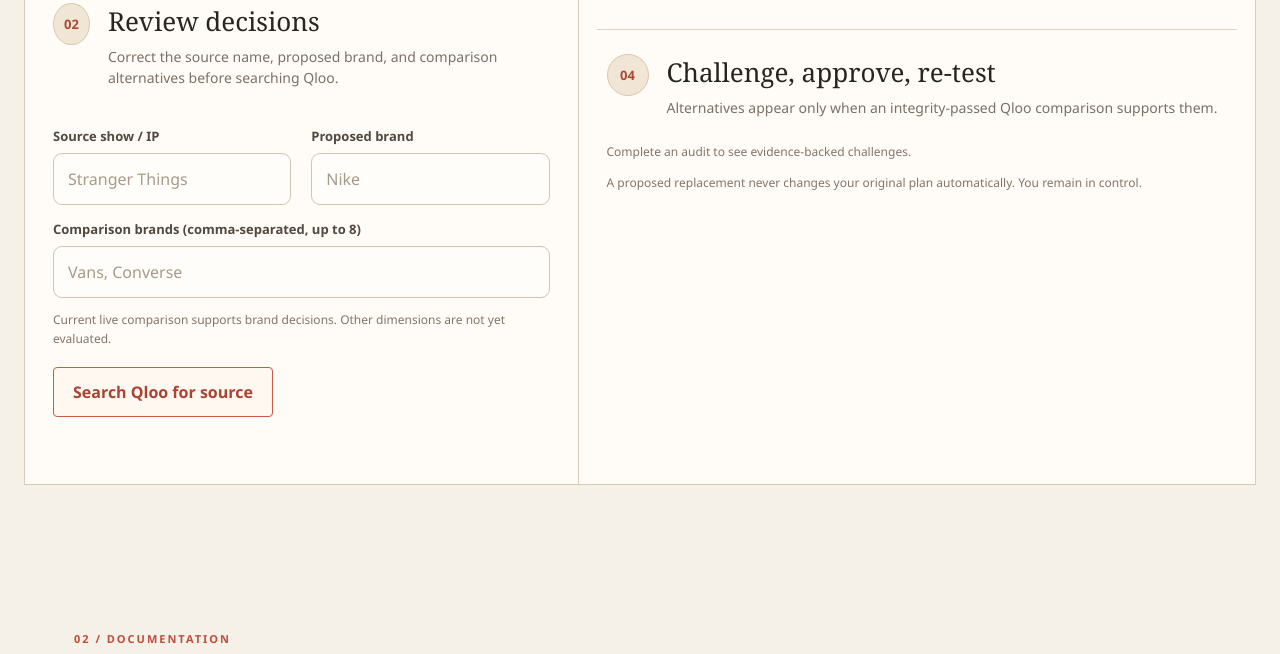
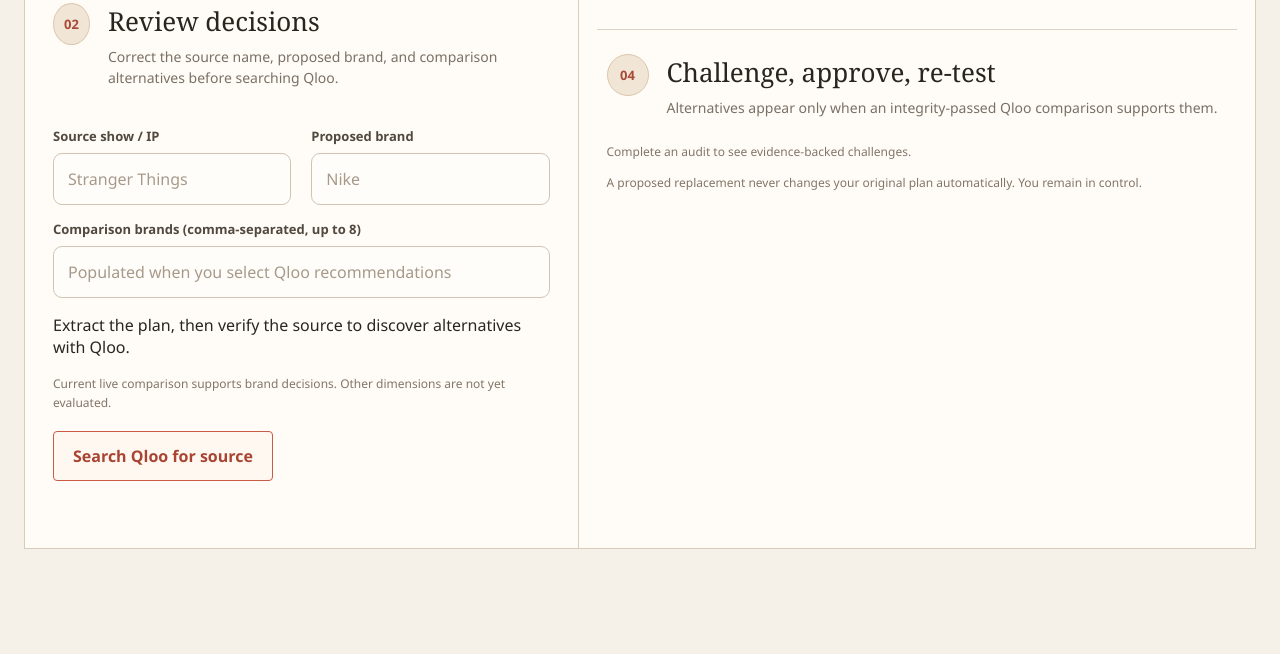
Before and after one commit to 0xaje/Veritype, a website: page public/index.html in a window 1280 px wide. Shown: the part 1339-1993 px from the top of the page. Drawn offline with Linux system fonts and the light colour scheme.

Commit message:
ux: explain when comparison candidates become available and remove misleading example placeholder

```diff
--- a/public/index.html
+++ b/public/index.html
@@ -5,7 +5,7 @@
 <section id="workspace" class="workspace"><div class="studio-label"><span class="live-dot"></span> THE INVESTIGATION DESK <span>QLOO-POWERED CULTURAL INTELLIGENCE</span></div><div class="studio-layout"><div class="studio-input"><div class="section-heading"><p class="eyebrow">01 / LIVE WORKSPACE</p><h2>Audit a cultural decision</h2><p>Work through the stages below. Nothing is submitted to Qloo until you confirm the source entity.</p></div>
 <div id="notice" role="status" aria-live="polite"></div>
 <div class="panel"><div class="panel-head"><span class="step">01</span><div><h3>Paste your plan</h3><p>Start with an AI-generated entertainment, IP, or campaign proposal.</p></div></div><label for="plan">Campaign proposal</label><textarea id="plan" rows="5" placeholder="Launch a Stranger Things campaign with Nike."></textarea><div class="actions"><button id="extract">Extract claims</button><span class="hint">AI-assisted extraction is a draft, not a Qloo finding.</span></div></div>
-<div class="panel"><div class="panel-head"><span class="step">02</span><div><h3>Review decisions</h3><p>Correct the source name, proposed brand, and comparison alternatives before searching Qloo.</p></div></div><div class="fields"><div><label for="source">Source show / IP</label><input id="source" placeholder="Stranger Things"></div><div><label for="candidate">Proposed brand</label><input id="candidate" placeholder="Nike"></div></div><label for="alternatives">Comparison brands (comma-separated, up to 8)</label><input id="alternatives" placeholder="Vans, Converse"><p class="hint">Current live comparison supports brand decisions. Other dimensions are not yet evaluated.</p><div class="actions"><button id="search" class="secondary">Search Qloo for source</button></div><div id="matches" class="matches" aria-live="polite"></div><div id="discovery" class="discovery" hidden><div class="discovery-head"><h4>Discover alternatives with Qloo</h4><p>Explore real Qloo brand recommendations for your verified source. Select brands to add them to the comparison.</p><button id="discover" type="button" class="secondary">Discover Qloo brands</button></div><div id="discovery-results" aria-live="polite"></div></div></div>
+<div class="panel"><div class="panel-head"><span class="step">02</span><div><h3>Review decisions</h3><p>Correct the source name, proposed brand, and comparison alternatives before searching Qloo.</p></div></div><div class="fields"><div><label for="source">Source show / IP</label><input id="source" placeholder="Stranger Things"></div><div><label for="candidate">Proposed brand</label><input id="candidate" placeholder="Nike"></div></div><label for="alternatives">Comparison brands (comma-separated, up to 8)</label><input id="alternatives" placeholder="Populated when you select Qloo recommendations"><p id="comparison-status" class="comparison-status" role="status">Extract the plan, then verify the source to discover alternatives with Qloo.</p><p class="hint">Current live comparison supports brand decisions. Other dimensions are not yet evaluated.</p><div class="actions"><button id="search" class="secondary">Search Qloo for source</button></div><div id="matches" class="matches" aria-live="polite"></div><div id="discovery" class="discovery" hidden><div class="discovery-head"><h4>Discover alternatives with Qloo</h4><p>Explore real Qloo brand recommendations for your verified source. Select brands to add them to the comparison.</p><button id="discover" type="button" class="secondary">Discover Qloo brands</button></div><div id="discovery-results" aria-live="polite"></div></div></div>
 </div><div class="studio-evidence"><div class="panel"><div class="panel-head"><span class="step">03</span><div><h3>Qloo evidence audit</h3><p>Select the correct Qloo entity above to enable the audit.</p></div></div><div id="selected" class="hint">No verified source selected.</div><div id="investigation-empty" class="investigation-empty"><div class="empty-symbol">◎</div><p class="eyebrow">AWAITING EVIDENCE</p><h4>Your cultural investigation starts here.</h4><p>01 · Extract and review the campaign claim<br>02 · Match its source to a real Qloo entity<br>03 · Run a verified affinity comparison</p><p class="empty-foot">Results will appear here with inspectable provenance. No sample scores are displayed.</p></div><div class="actions"><button id="audit" disabled>Run verified Qloo audit</button></div><div id="audit-results" aria-live="polite"></div></div>
 <div class="panel"><div class="panel-head"><span class="step">04</span><div><h3>Challenge, approve, re-test</h3><p>Alternatives appear only when an integrity-passed Qloo comparison supports them.</p></div></div><div id="challenges" class="hint">Complete an audit to see evidence-backed challenges.</div><div id="retest" aria-live="polite"></div><p class="hint">A proposed replacement never changes your original plan automatically. You remain in control.</p></div></div>
 </section>
```
